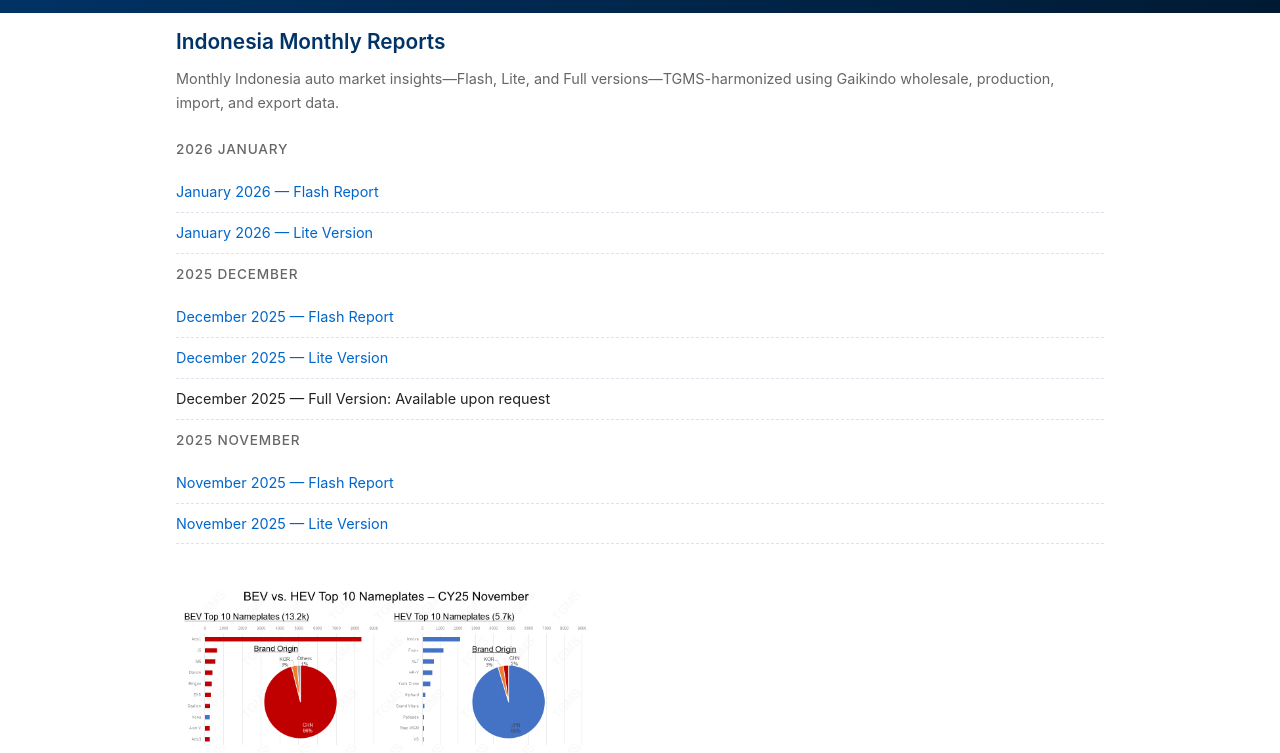
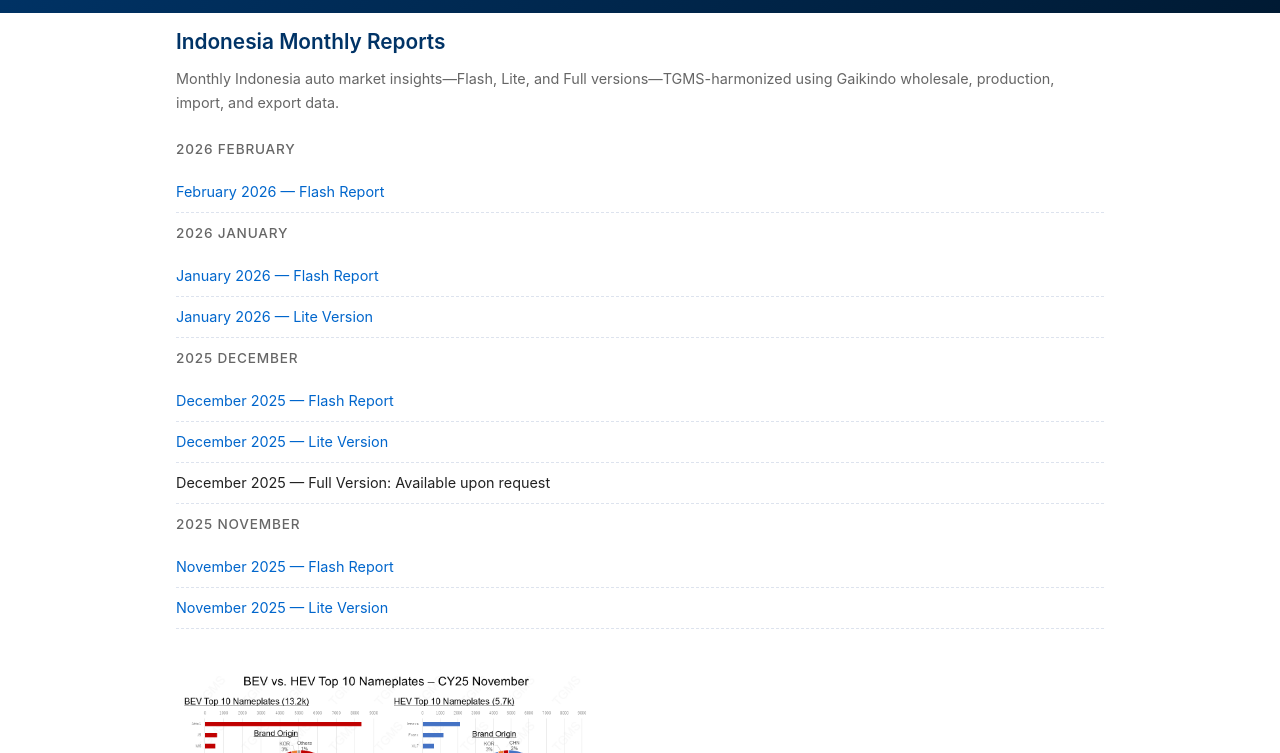
Before and after one commit to tgmsstrategy/tgms-website, a plain HTML site: page indonesia-monthly.html in a window 1280 px wide. Shown: the part 47-800 px from the top of the page. Drawn offline with Linux system fonts and the light colour scheme.

Commit message:
IndonesiaFeb

```diff
--- a/indonesia-monthly.html
+++ b/indonesia-monthly.html
@@ -51,6 +51,20 @@
     </p>
 
     <ul class="insights-list">
+   <!-- 2026 February -->
+<li class="insight-item">
+  <div class="insights-label">2026 February </div>
+
+  <ul style="list-style:none; padding-left:0; margin-top:6px; font-size:0.9rem;">
+
+    <li>
+      <a class="insight-link"
+         href="assets/Indonesia/Indonesia_CY26_FebFlash.png"
+         target="_blank">
+        February 2026 — Flash Report
+      </a>
+    </li>
+
 
       <!-- 2026 January -->
 <li class="insight-item">
```
Also changed, not shown: indonesia-monthly-cn.html (+14 -0 lines), assets/Indonesia/Indonesia_CY26_FebFlash.png (added).
